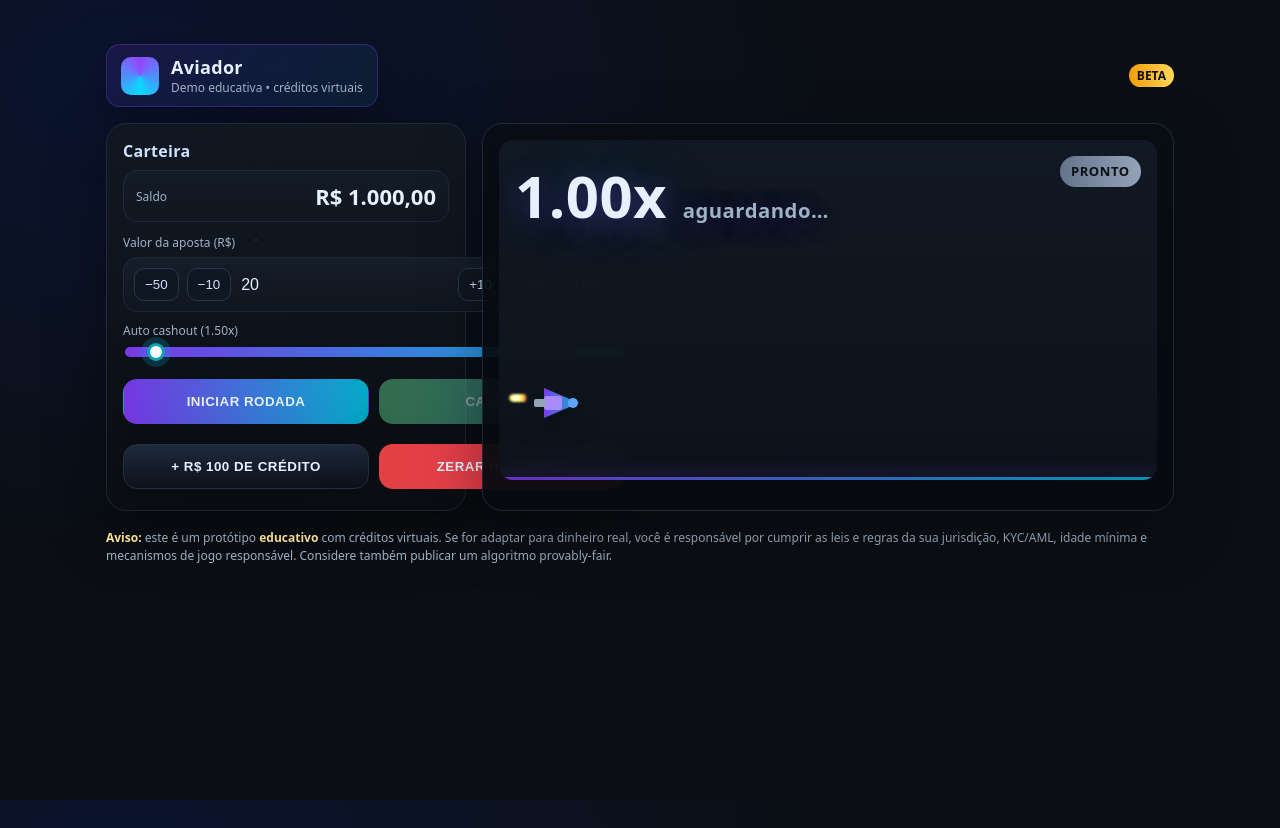
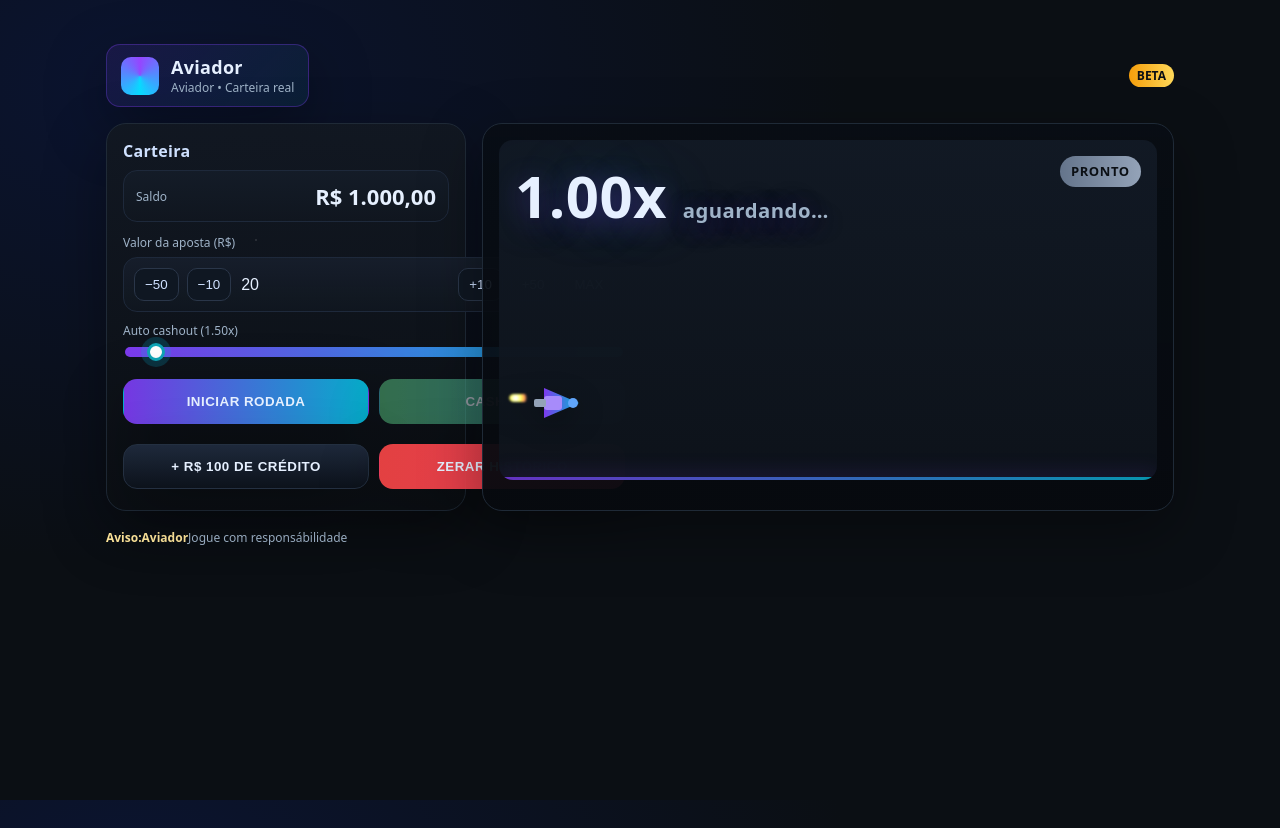
Before and after one commit to ClenaStore/jogo, a plain HTML site: page index.html in a window 1280 px wide. Drawn offline with Linux system fonts and the light colour scheme.

Commit message:
Update index.html

```diff
--- a/index.html
+++ b/index.html
@@ -3,7 +3,7 @@
 <head>
 <meta charset="utf-8" />
 <meta name="viewport" content="width=device-width, initial-scale=1" />
-<title>Aviador • Demo (somente créditos virtuais)</title>
+<title>Aviador</title>
 <style>
   /* ===== Tema Neon / Arcadia ===== */
   :root{
@@ -128,7 +128,7 @@
         <div class="logo"></div>
         <div>
           <h1>Aviador</h1>
-          <div class="chip">Demo educativa • créditos virtuais</div>
+          <div class="chip">Aviador • Carteira real</div>
         </div>
       </div>
       <div class="badge-demo">BETA</div>
@@ -202,7 +202,7 @@
     </div>
 
     <footer>
-      <p><b>Aviso:</b> este é um protótipo <b>educativo</b> com créditos virtuais. Se for adaptar para dinheiro real, você é responsável por cumprir as leis e regras da sua jurisdição, KYC/AML, idade mínima e mecanismos de jogo responsável. Considere também publicar um algoritmo provably-fair.</p>
+      <p><b>Aviso:</b><b>Aviador</b>Jogue com responsábilidade</p>
     </footer>
   </div>
 
```
